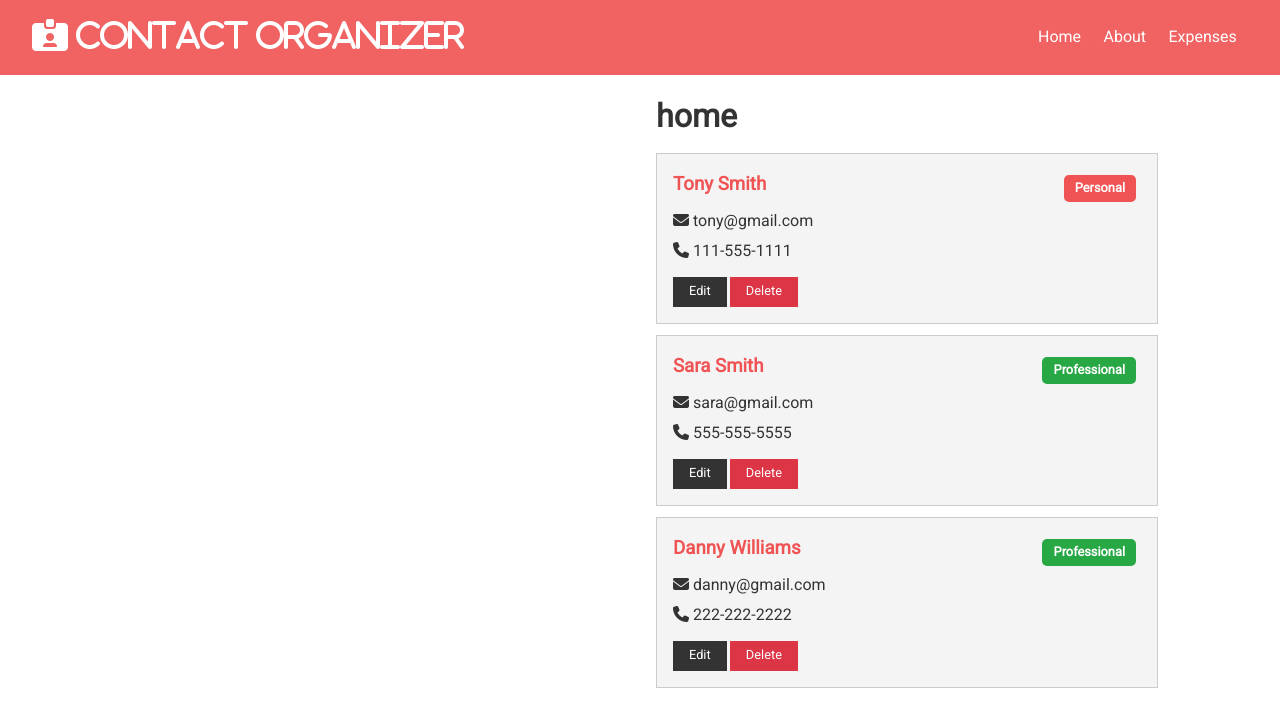
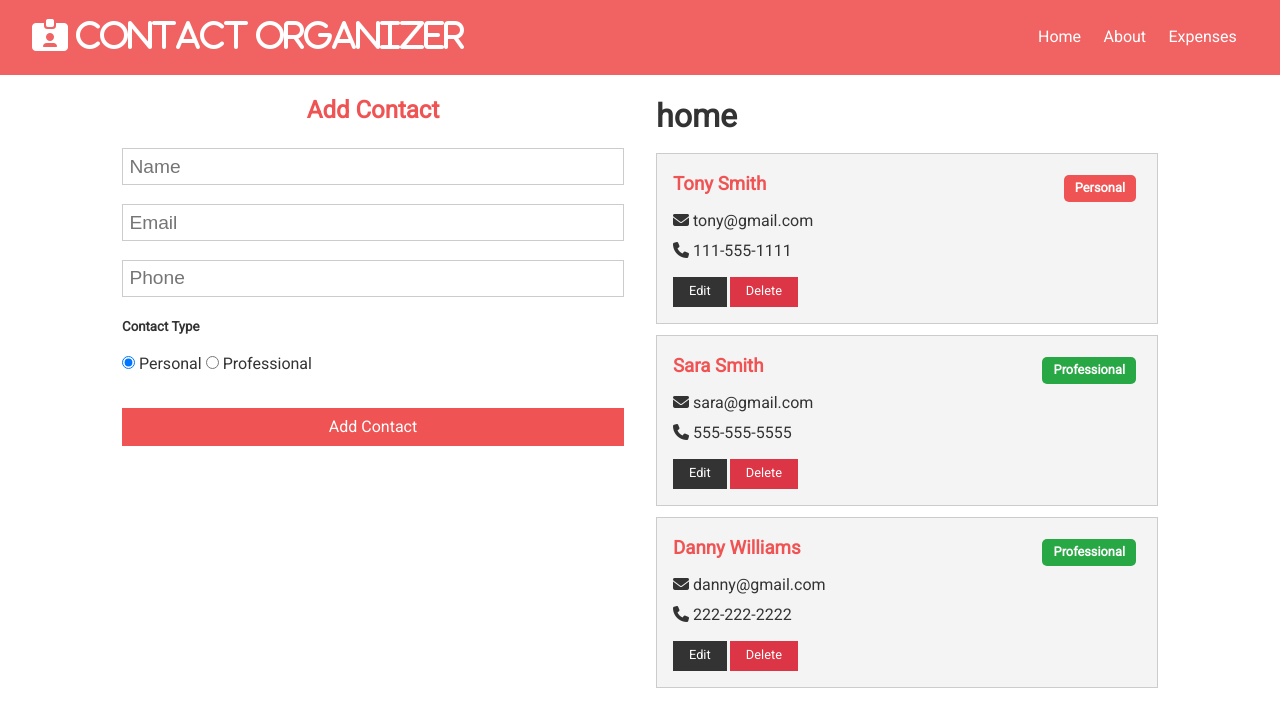
Before and after one commit to julianoperin/Contact-Organizer, a React (Create React App) app in the folder client/: page / in a window 1280 px wide. Shown: the top 710 px of the page. Built offline with nearby package versions, Linux system fonts and the light colour scheme.

Commit message:
finished form2

```diff
--- /dev/null
+++ b/client/src/components/contacts/ContactForm.js
@@ -0,0 +1,66 @@
+import React, { useState } from "react";
+
+const ContactForm = () => {
+  const [contact, setContact] = useState({
+    name: "",
+    email: "",
+    phone: "",
+    type: "personal",
+  });
+
+  const { name, email, phone, type } = contact;
+
+  const onChange = (e) =>
+    setContact({ ...contact, [e.target.name]: e.target.value });
+
+  return (
+    <form>
+      <h2 className="text-primary">Add Contact</h2>
+      <input
+        type="text"
+        placeholder="Name"
+        name="name"
+        value={name}
+        onChange={onChange}
+      />
+      <input
+        type="email"
+        placeholder="Email"
+        name="email"
+        value={email}
+        onChange={onChange}
+      />
+      <input
+        type="text"
+        placeholder="Phone"
+        name="phone"
+        value={phone}
+        onChange={onChange}
+      />
+      <h5>Contact Type</h5>
+      <input
+        type="radio"
+        name="type"
+        value="personal"
+        checked={type === "personal"}
+      />{" "}
+      Personal{" "}
+      <input
+        type="radio"
+        name="type"
+        value="professional"
+        checked={type === "professional"}
+      />{" "}
+      Professional
+      <div>
+        <input
+          type="submit"
+          value="Add Contact"
+          className="btn btn-primary btn-block"
+        />
+      </div>
+    </form>
+  );
+};
+
+export default ContactForm;
--- a/client/src/components/pages/Home.js
+++ b/client/src/components/pages/Home.js
@@ -1,10 +1,13 @@
 import React from "react";
 import Contacts from "../contacts/Contacts";
+import ContactForm from "../contacts/ContactForm";
 
 const Home = () => {
   return (
     <div className="grid-2">
-      <div>{/* {Contact form} */}</div>
+      <div>
+        <ContactForm />
+      </div>
       <div>
         <h1>home</h1>
         <Contacts />
```
Also changed, not shown: 1 other file (tests, documents, lock files or other folders).
